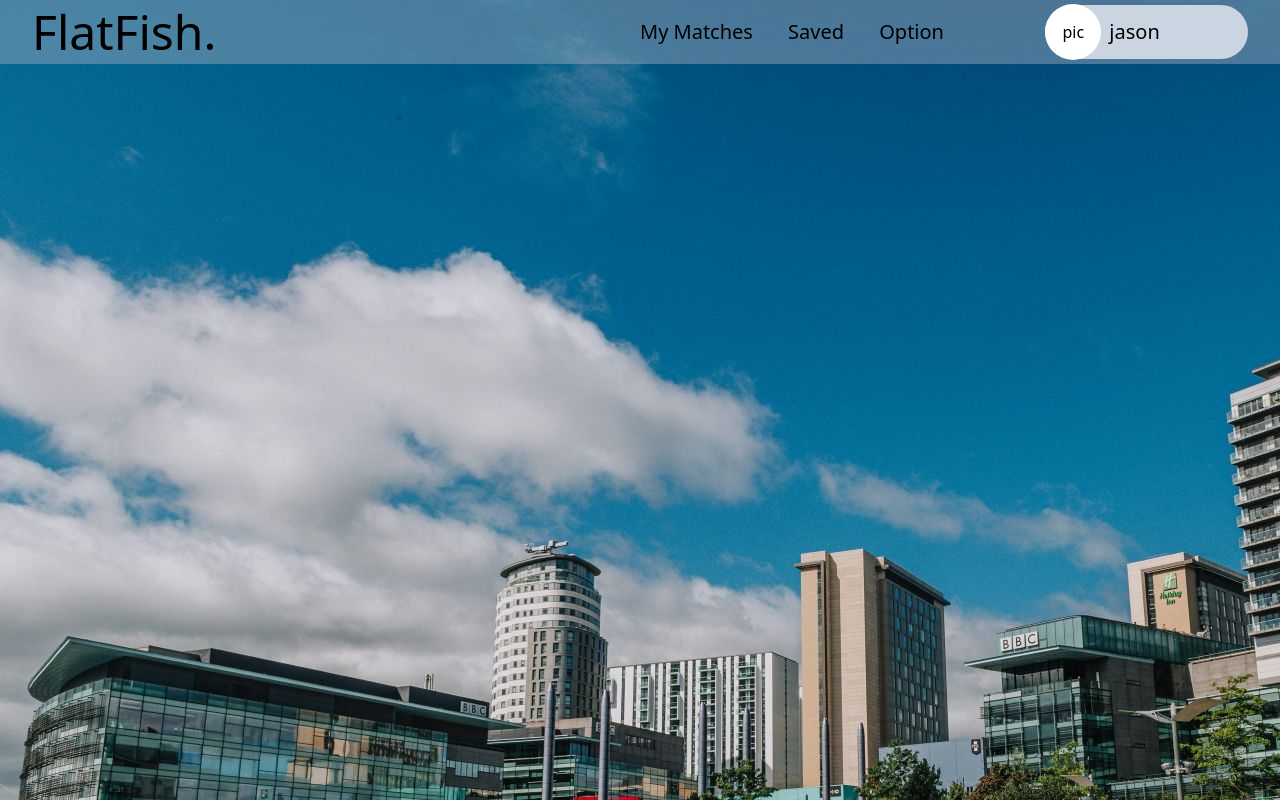
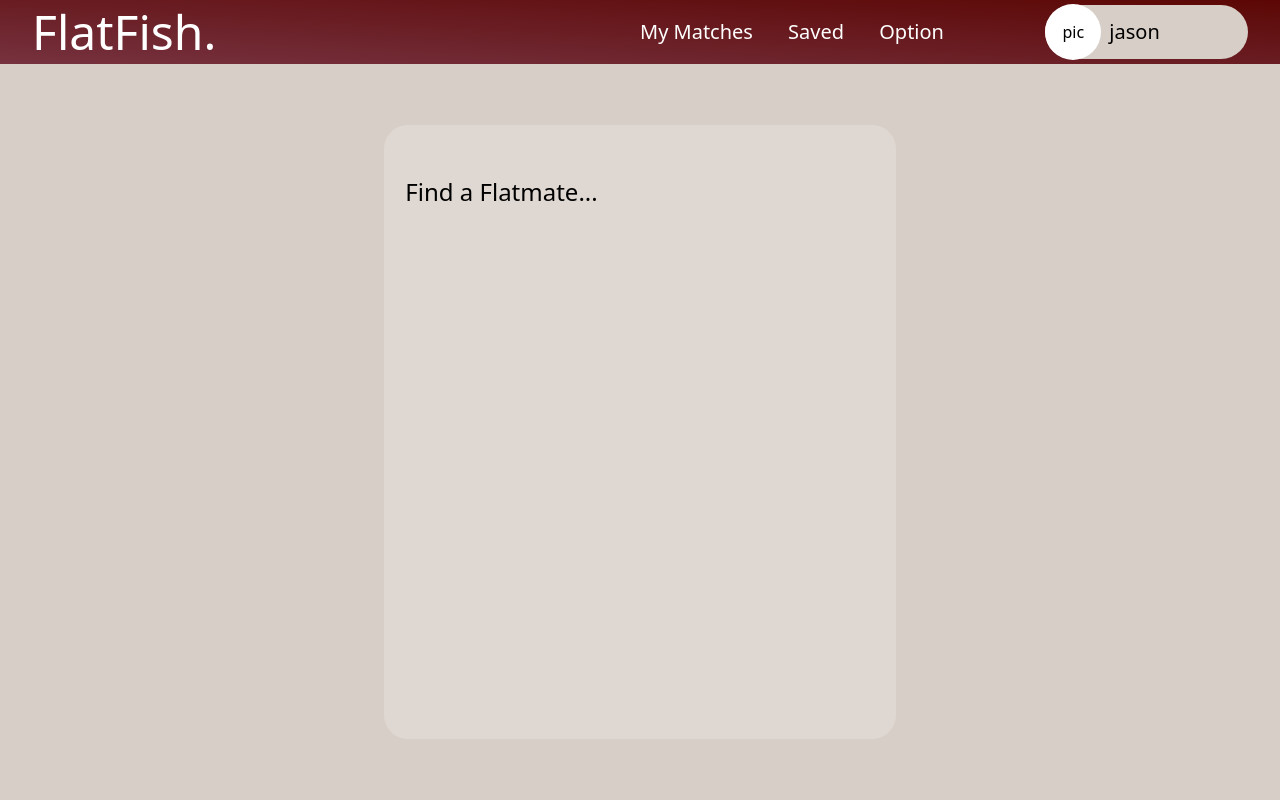
Before and after one commit to LuShuhong/Flatfish-Flatmate-Searching, a React (Create React App) app in the folder ui/: page / in a window 1280 px wide. Built offline with nearby package versions, Linux system fonts and the light colour scheme.

Commit message:
Change color scheme

```diff
--- a/ui/src/App.tsx
+++ b/ui/src/App.tsx
@@ -4,9 +4,9 @@ import { Route, Routes } from "react-router-dom";
 
 function App() {
   return (
-    <div className="h-screen w-screen bg-mediaCity">
+    <div className="h-screen w-screen bg-gradient-to-tr from-[#D7CEC7] to-[#D7CEC7]">
       <NavBar />
-      <div className="">
+      <div className="h-92%">
         <Routes>
           <Route path="/" element={<MainPage />} />
           {/* Other pages */}
--- /dev/null
+++ b/ui/src/components/InputFields/InputFields.tsx
@@ -0,0 +1,3 @@
+export const InputFields: React.FC = () => {
+  return <div className="flex items-center h-4/5"></div>;
+};
--- a/ui/src/components/Logo/Logo.tsx
+++ b/ui/src/components/Logo/Logo.tsx
@@ -1,3 +1,3 @@
 export const Logo: React.FC = () => {
-  return <div className="flex items-center text-5xl">FlatFish.</div>;
+  return <div className="flex items-center text-5xl text-white">FlatFish.</div>;
 };
--- a/ui/src/components/NavBar/NavBar.tsx
+++ b/ui/src/components/NavBar/NavBar.tsx
@@ -8,7 +8,7 @@ export const NavBar: React.FC = () => {
   };
 
   return (
-    <div className="flex items-center justify-center w-full h-navBarHeight bg-slate-400 bg-opacity-50">
+    <div className="flex items-center justify-center w-full h-navBarHeight bg-gradient-to-tr from-[#76323F] to-[#5c0705]">
       <div className="flex w-95% h-full justify-between items-center">
         <Logo />
         <Navigation profilePic={user.img} name={user.name} />
--- a/ui/src/components/NavigationButtons/NavigationButtons.tsx
+++ b/ui/src/components/NavigationButtons/NavigationButtons.tsx
@@ -1,9 +1,9 @@
 export const NavigationButtons: React.FC = () => {
   return (
-    <div className="flex justify-between items-center w-1/2 h-full text-xl">
-      <div className="">My Matches</div>
-      <div className="">Saved</div>
-      <div className="">Option</div>
+    <div className="flex justify-between items-center w-1/2 h-full text-xl text-white">
+      <div className="hover:scale-110 duration-200">My Matches</div>
+      <div className="hover:scale-110 duration-200">Saved</div>
+      <div className="hover:scale-110 duration-200">Option</div>
     </div>
   );
 };
--- /dev/null
+++ b/ui/src/components/PreferenceInput/PreferenceInput.tsx
@@ -0,0 +1,12 @@
+import { InputFields } from "../InputFields/InputFields";
+
+export const PreferenceInput: React.FC = () => {
+  return (
+    <div className="flex justify-center items-center h-5/6 w-2/5 bg-white bg-opacity-20 rounded-3xl">
+      <div className="flex flex-col h-5/6 w-11/12">
+        <div className="text-2xl h-1/5">Find a Flatmate...</div>
+        <InputFields />
+      </div>
+    </div>
+  );
+};
--- a/ui/src/components/Profile/Profile.tsx
+++ b/ui/src/components/Profile/Profile.tsx
@@ -5,7 +5,7 @@ interface Props {
 
 export const Profile: React.FC<Props> = ({ profilePic, name }) => {
   return (
-    <div className="flex items-center bg-slate-300 h-5/6 w-1/3 rounded-profileBR">
+    <div className="flex items-center bg-[#D7CEC7] h-5/6 w-1/3 rounded-profileBR">
       <div className="h-14 w-14 bg-white rounded-1/2 flex justify-center items-center">
         {profilePic}
       </div>
--- a/ui/src/pages/MainPage/MainPage.tsx
+++ b/ui/src/pages/MainPage/MainPage.tsx
@@ -1,3 +1,9 @@
+import { PreferenceInput } from "../../components/PreferenceInput/PreferenceInput";
+
 export const MainPage: React.FC = () => {
-  return <div className=""></div>;
+  return (
+    <div className="flex items-center justify-center w-full h-full">
+      <PreferenceInput />
+    </div>
+  );
 };
--- a/ui/tailwind.config.js
+++ b/ui/tailwind.config.js
@@ -6,6 +6,7 @@ module.exports = {
       height: {
         navBarHeight: "8%",
         "90%": "83%",
+        "92%": "92%",
       },
       width: {
         profileImgWidth: "22%",
```
